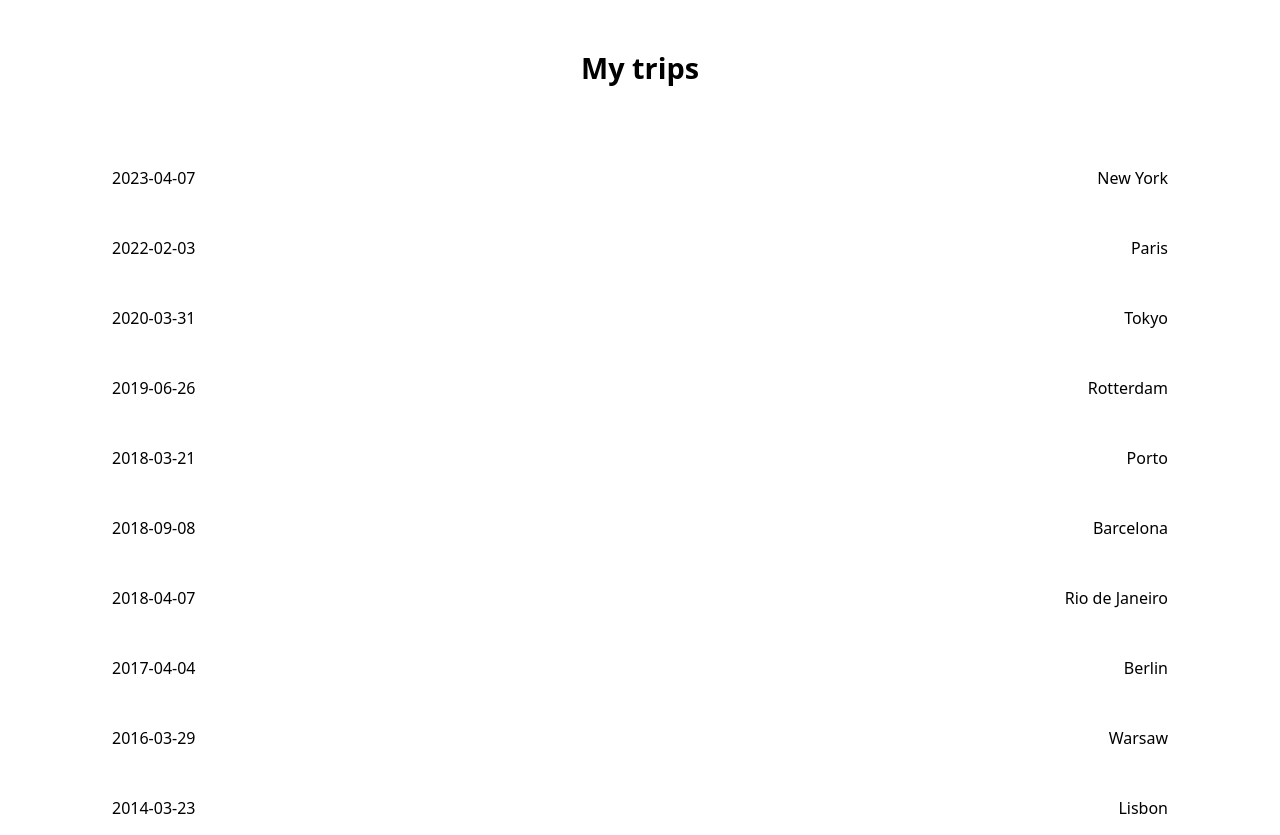
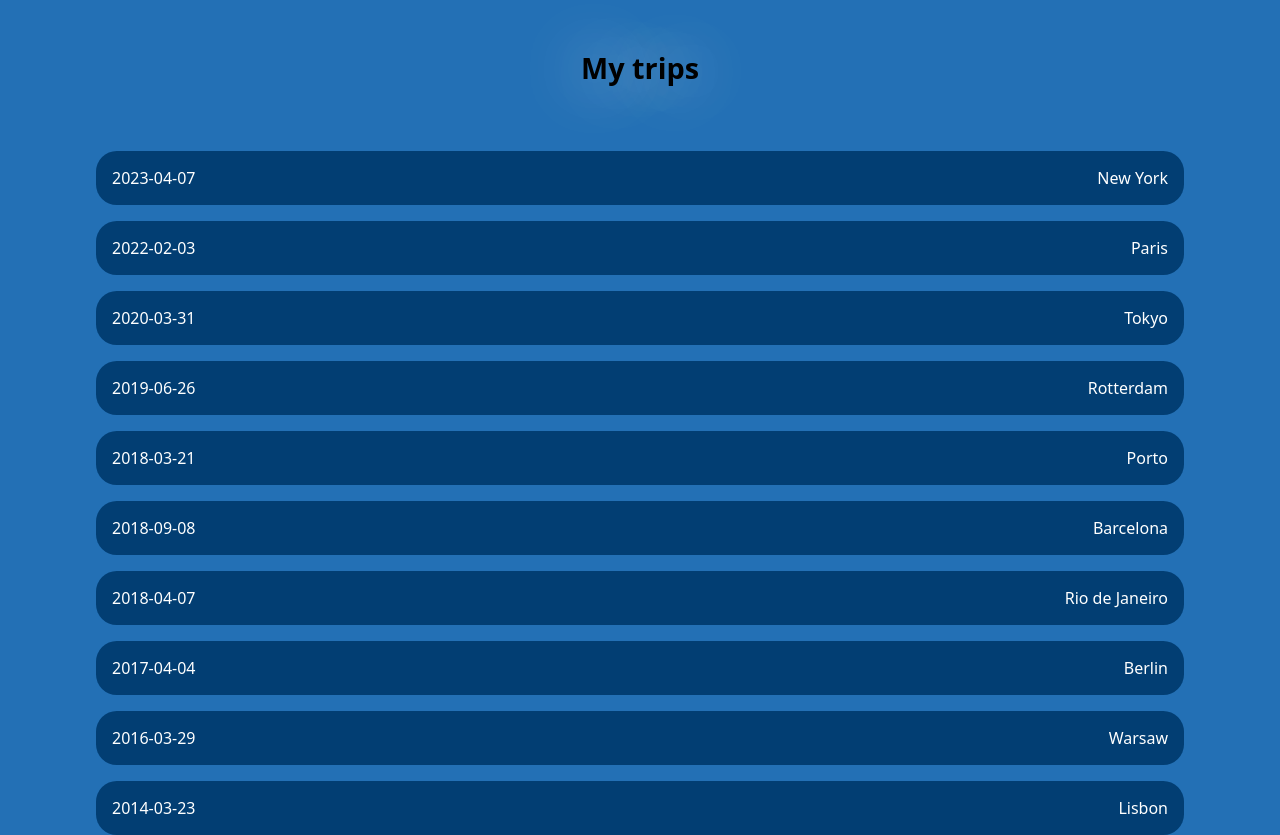
Before and after one commit to malgosiam/capstone_chill-trip-planner, a Next.js app: page /trips in a window 1280 px wide. Built offline with nearby package versions, Linux system fonts and the light colour scheme.

Commit message:
add some styling

```diff
--- a/components/StyledHeader/index.js
+++ b/components/StyledHeader/index.js
@@ -8,6 +8,7 @@ const StyledHeader = styled.header`
   margin-bottom: 1rem;
   font-size: 1.8em;
   font-weight: bolder;
+  text-shadow: 0px 0px 4rem #fff;
 `;
 
 export default StyledHeader;
--- a/components/StyledListItem/index.js
+++ b/components/StyledListItem/index.js
@@ -7,8 +7,15 @@ const StyledListItem = styled.li`
   flex-direction: row;
   font-size: 1em;
   padding: 1rem;
-  background-color: white;
+  background-color: var(--blue);
+  color: var(--white);
   border-radius: 1.3rem;
+
+  &:hover {
+    background-color: var(--yellow);
+    color: var(--black);
+    box-shadow: inset -5px -5px 30px var(--orange);
+  }
 `;
 
 export default StyledListItem;
--- a/styles.js
+++ b/styles.js
@@ -1,6 +1,14 @@
 import { createGlobalStyle } from "styled-components";
 
 export default createGlobalStyle`
+
+:root {
+  --blue: #023E73;
+  --light-blue: #2370B5;
+  --yellow: #F2DD72;
+  --orange: #F2AF5C;
+  --white: #FFFFFF;
+}
   *,
   *::before,
   *::after {
@@ -10,5 +18,6 @@ export default createGlobalStyle`
   body {
     margin: 0;
     font-family: system-ui;
+    background-color: var(--light-blue);
   }
 `;
```
